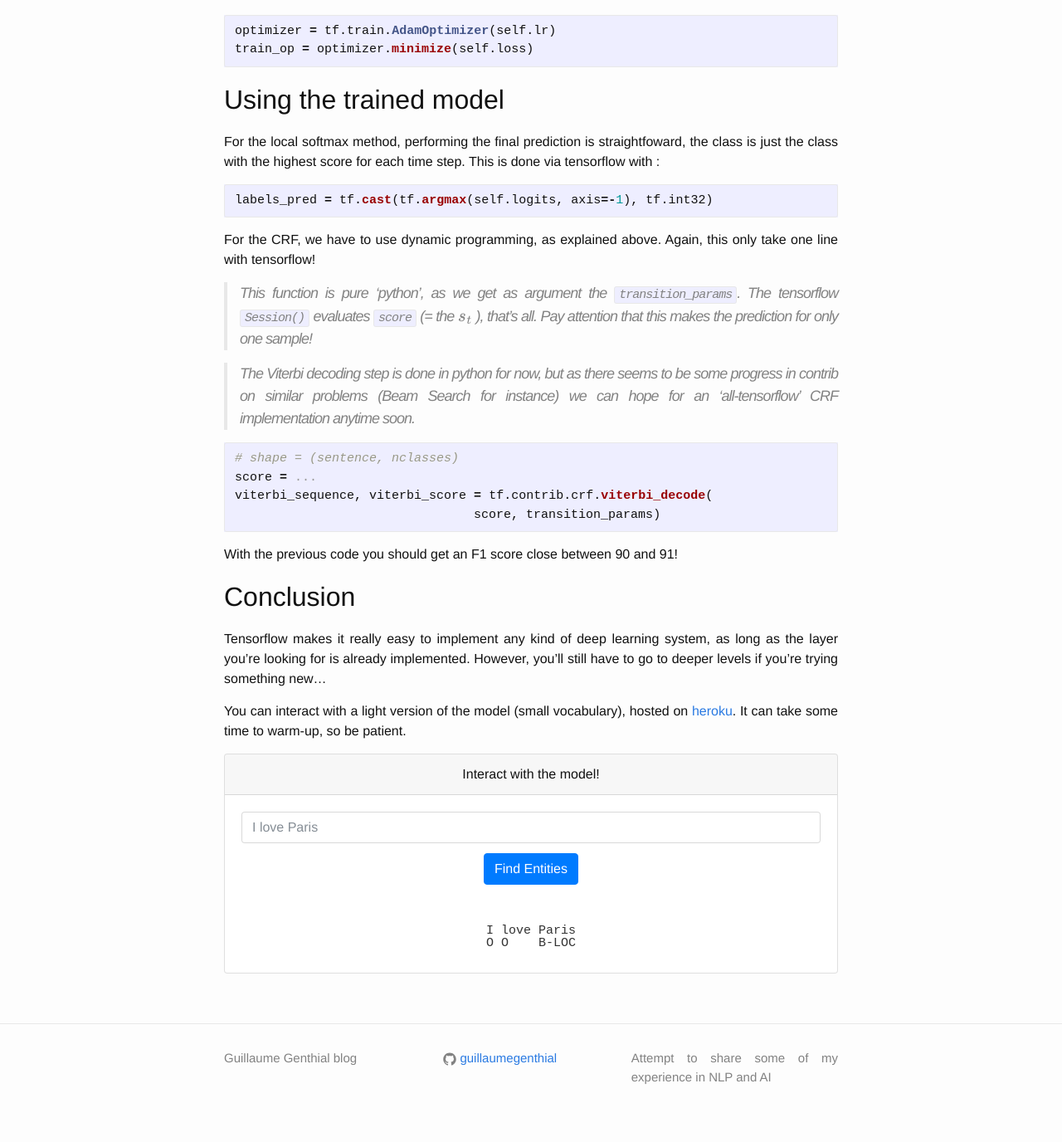
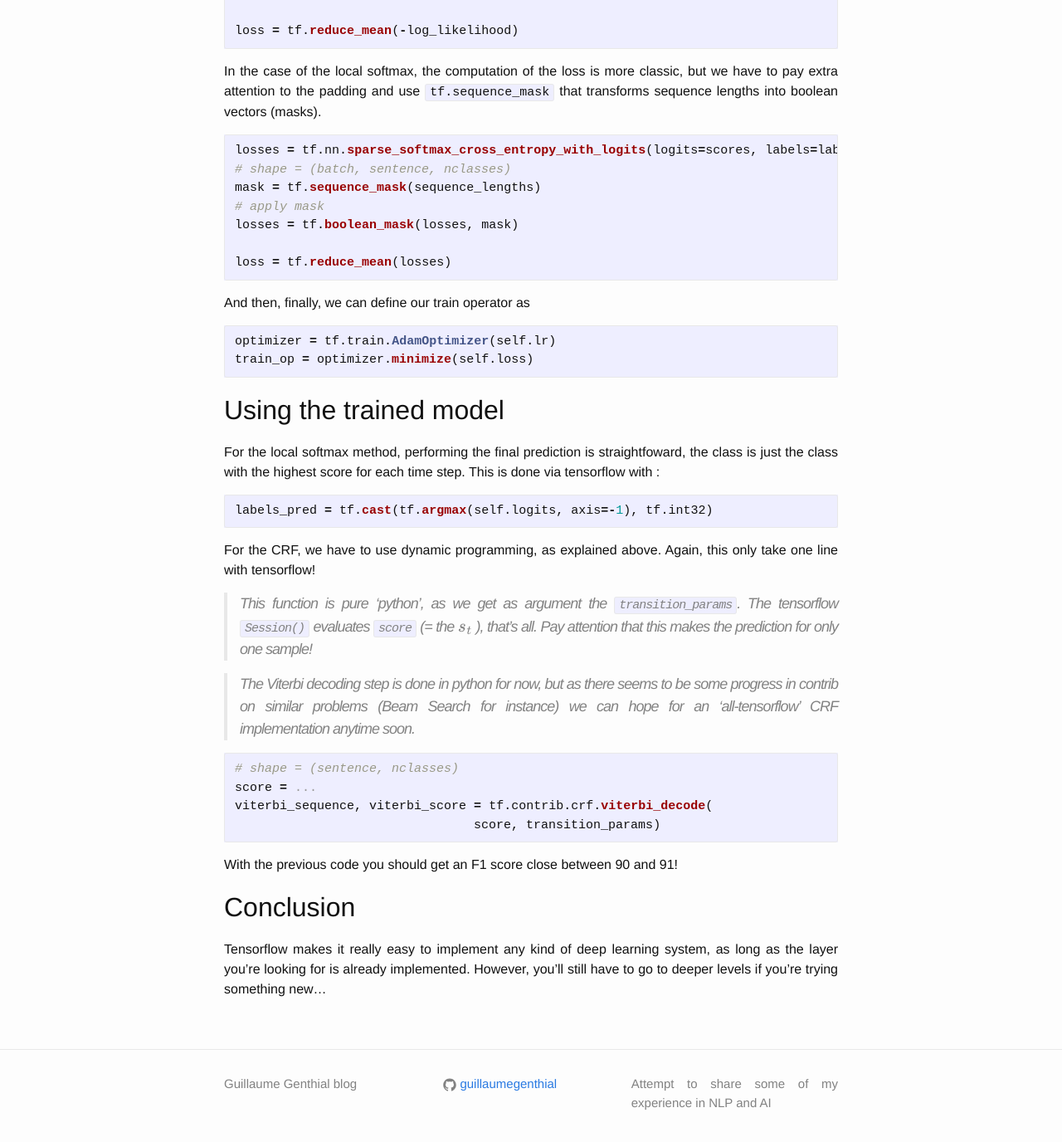
Before and after one commit to guillaumegenthial/guillaumegenthial.github.io, a Jekyll site: the page built from _posts/2017-03-24-sequence-tagging-with-tensorflow.markdown, in a window 1280 px wide and 1400 px high, scrolled down 9934 px. Shown: the top 1376 px of the window at 83% size. Built offline with Jekyll 4.4.1, drawn with Linux system fonts in a browser that asks for light colours; nearby versions of some CDN libraries; formulas are drawn with MathJax 3; comment, search, counter and statistics services are not loaded; some of the changed text lies outside the part shown.

```diff
--- a/_includes/api_form.html
+++ b/_includes/api_form.html
@@ -1,4 +1,5 @@
 
+<div style="padding-bottom: 0.5cm">
     <div class="card text-center">
         <div class="card-header">
             {{ include.header }}
@@ -12,6 +13,7 @@
                 <div class="item" id="api_input"> {{ include.default_input }} </div>
                 <div class="item" id="api_output"> {{ include.default_output }} </div>
             </pre>
+        </div>
     </div>
 </div>
 
--- a/_posts/2017-03-24-sequence-tagging-with-tensorflow.markdown
+++ b/_posts/2017-03-24-sequence-tagging-with-tensorflow.markdown
@@ -329,13 +342,3 @@ With the previous code you should get an F1 score close between 90 and 91!
 ## Conclusion
 
 Tensorflow makes it really easy to implement any kind of deep learning system, as long as the layer you're looking for is already implemented. However, you'll still have to go to deeper levels if you're trying something new...
-
-You can interact with a light version of the model (small vocabulary), hosted on [heroku](http://heroku.com/). It can take some time to warm-up, so be patient.
-
-{% include api_form.html
-    placeholder="I love Paris"
-    default_input="I love Paris"
-    default_output="O O    B-LOC"
-    header="Interact with the model!"
-    url="https://api-ner.herokuapp.com/api"
-    %}
--- a/assets/css/custom.css
+++ b/assets/css/custom.css
@@ -21,7 +21,7 @@ li {
     font-family: monospace;
     margin: 0 0 0px;
     font-size: 15px;
-    line-height: 1;
+    line-height: normal;
     color: #333;
     word-break: break-all;
     word-wrap: break-word;
@@ -29,4 +29,6 @@ li {
     border: 0;
     border-radius: 0px;
     overflow-x: auto;
+    padding-top: 10px;
+    padding: 0;
 }
```
Also changed, not shown: other parts of _posts/2017-03-24-sequence-tagging-with-tensorflow.markdown (+13 -0 lines). Lines whose indentation alone changed are shown as unchanged.
